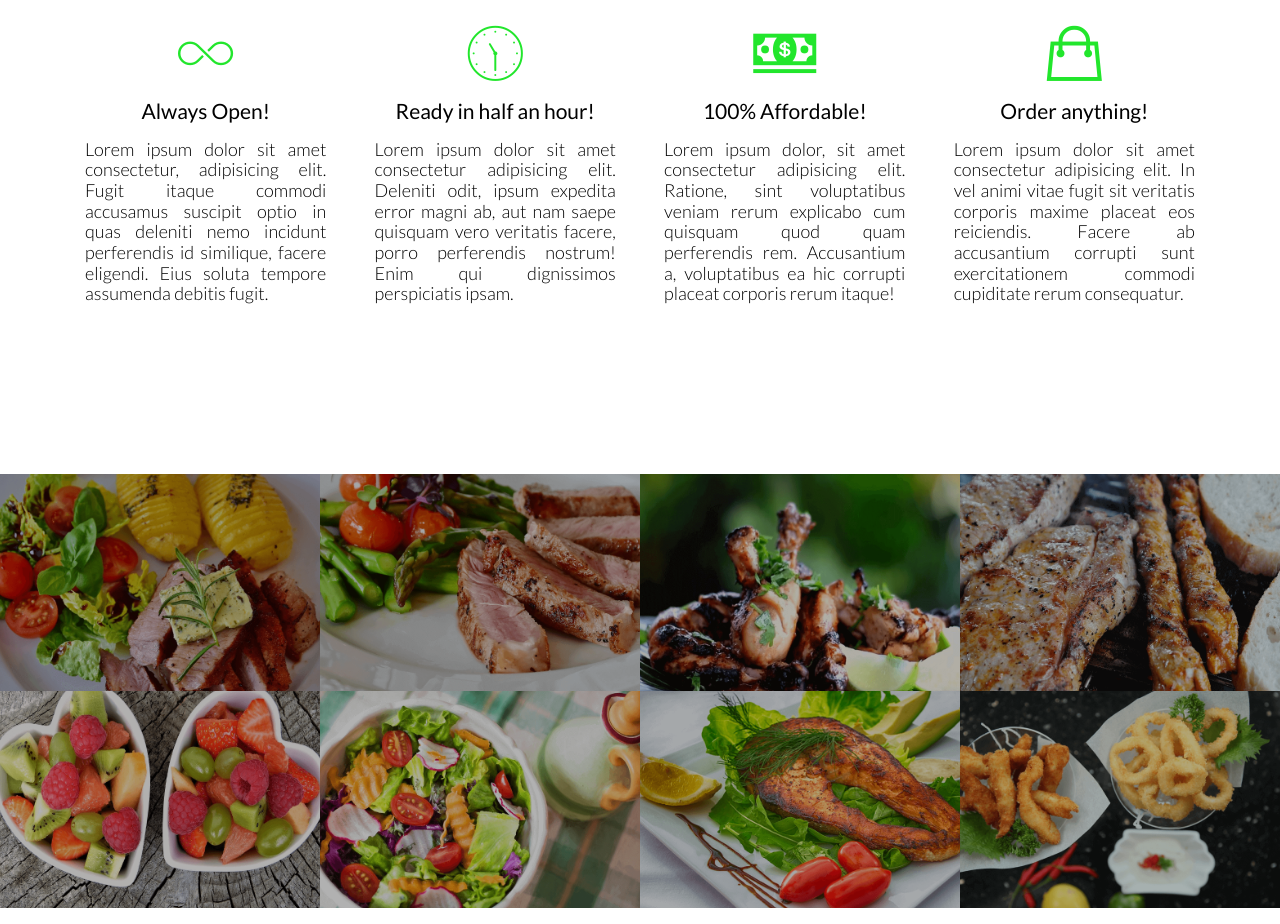
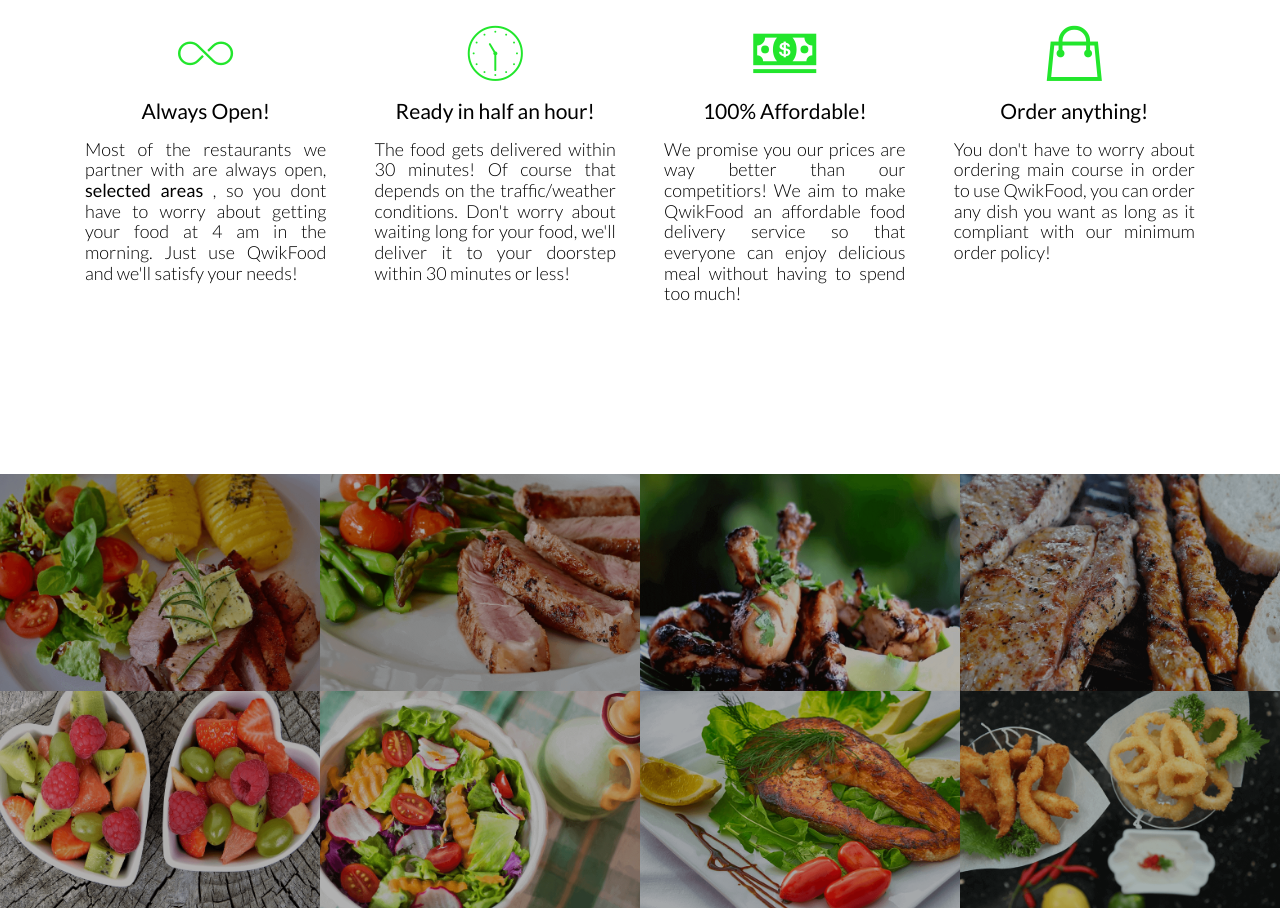
Before and after one commit to jmbasti/qwikfood, a website: page index.html in a window 1280 px wide. Shown: the part 1160-2084 px from the top of the page. Drawn offline with nearby package versions, Linux system fonts and the light colour scheme; some packages are replaced by stand-ins of ours; a script that the page names is missing; files whose address does not match are found by name.

Commit message:
final revised

```diff
--- a/index.html
+++ b/index.html
@@ -66,26 +66,35 @@
     <div class="col span-1-of-4 box">
     <i class="ion-ios-infinite-outline"></i>
     <h3>Always Open!</h3>
-    <p>Lorem ipsum dolor sit amet consectetur, adipisicing elit. Fugit itaque commodi accusamus suscipit optio in quas deleniti nemo incidunt perferendis id similique, facere eligendi. Eius soluta tempore assumenda debitis fugit.</p>
+    <p>Most of the restaurants we partner with are always open, <strong>selected areas</strong> ,
+      so you dont have to worry about getting your food at 4 am in the morning.
+      Just use QwikFood and we'll satisfy your needs!</p>
     </div>
 
     <div class="col span-1-of-4 box">
     <i class="ion-ios-time-outline"></i>
 
     <h3>Ready in half an hour!</h3>
-    <p>Lorem ipsum dolor sit amet consectetur adipisicing elit. Deleniti odit, ipsum expedita error magni ab, aut nam saepe quisquam vero veritatis facere, porro perferendis nostrum! Enim qui dignissimos perspiciatis ipsam.</p>
+    <p>
+      The food gets delivered within 30 minutes! Of course that depends on
+      the traffic/weather conditions. Don't worry about waiting long for your food,
+      we'll deliver it to your doorstep within 30 minutes or less!</p>
     </div>
 
     <div class="col span-1-of-4 box">
     <i class="ion-cash"></i>
     <h3>100% Affordable!</h3>
-    <p>Lorem ipsum dolor, sit amet consectetur adipisicing elit. Ratione, sint voluptatibus veniam rerum explicabo cum quisquam quod quam perferendis rem. Accusantium a, voluptatibus ea hic corrupti placeat corporis rerum itaque!</p>
+    <p>We promise you our prices are way better than our competitiors! We aim to make
+      QwikFood an affordable food delivery service so that everyone can enjoy delicious
+      meal without having to spend too much!
+      </p>
     </div>
 
     <div class="col span-1-of-4 box">
     <i class="ion-bag"></i>
     <h3>Order anything!</h3>
-    <p>Lorem ipsum dolor sit amet consectetur adipisicing elit. In vel animi vitae fugit sit veritatis corporis maxime placeat eos reiciendis. Facere ab accusantium corrupti sunt exercitationem commodi cupiditate rerum consequatur.</p>
+    <p>You don't have to worry about ordering main course in order to use QwikFood,
+      you can order any dish you want as long as it compliant with our minimum order policy!</p>
     </div>
   </div>
 </section>
@@ -260,7 +269,7 @@
             </div>
             <div class="works-step">
                 <div>2</div>
-                  <p>Order your delicious meal using our website. Or you can even call us!</p>
+                  <p>Order your delicious meal using our website or via our Android/IOS app!</p>
             </div>
             <div class="works-step">
                 <div>3</div>
```
